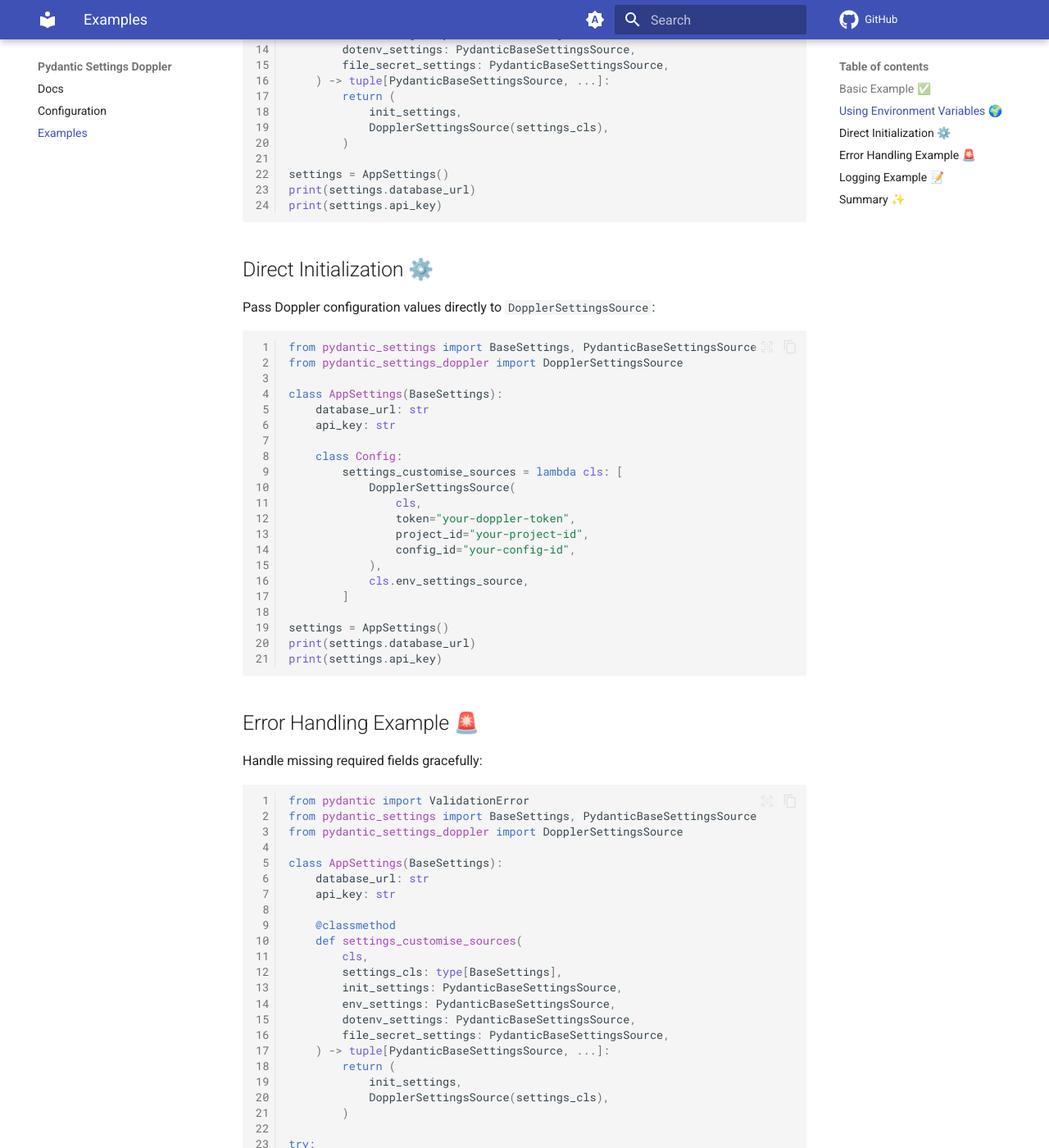
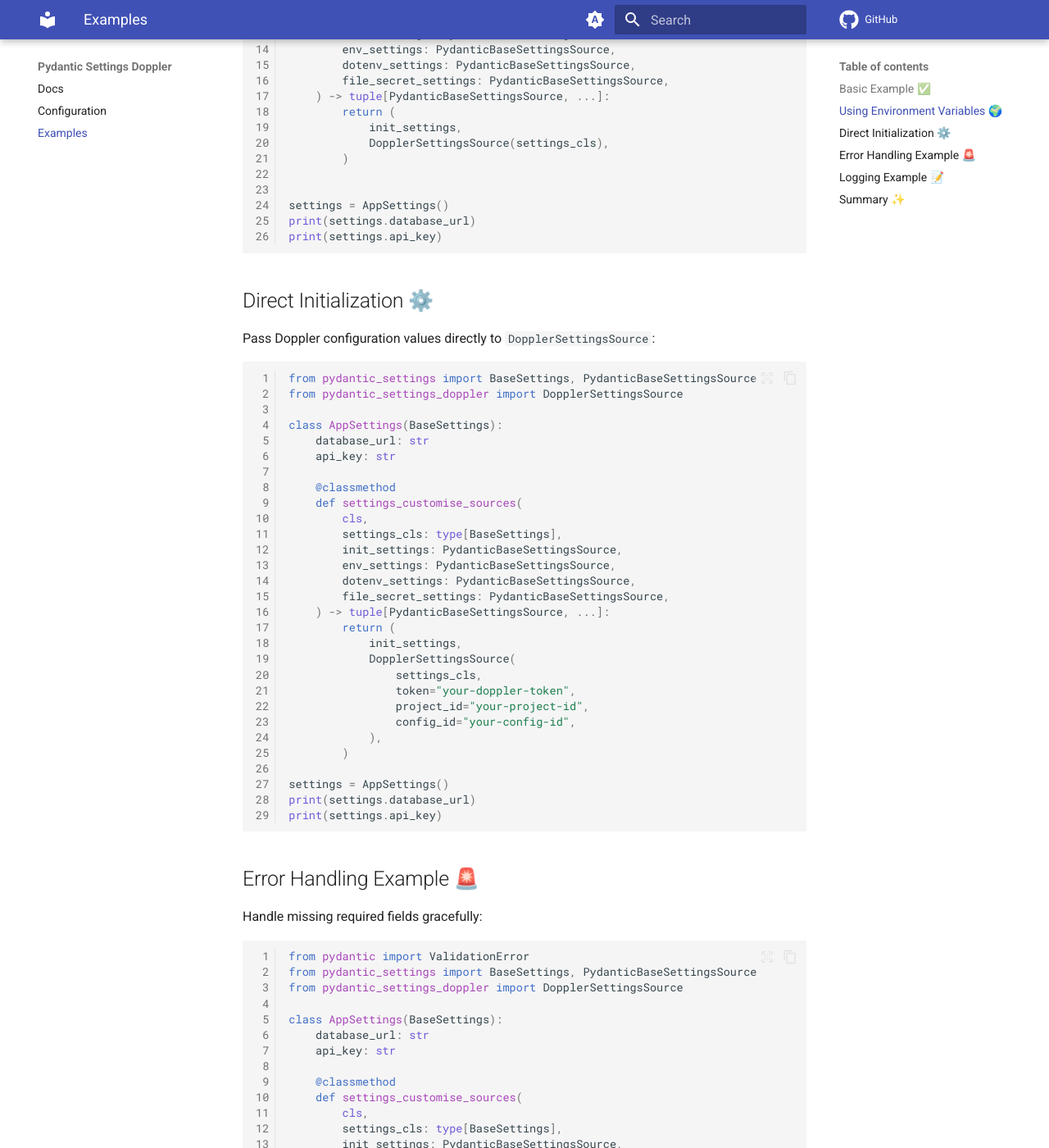
Before and after one commit to ajauniskis/pydantic-settings-doppler, an MkDocs documentation site: the page built from docs/examples.md, in a window 1280 px wide and 1400 px high, scrolled down 1389 px. Shown: the whole window at 82% size. Built offline with MkDocs 1.6.1 and Material for MkDocs 9.7.7, drawn with Linux system fonts in a browser that asks for light colours; comment, search, counter and statistics services are not loaded.

Commit message:
fix: update README and examples for clarity and formatting improvements

```diff
--- a/docs/examples.md
+++ b/docs/examples.md
@@ -53,6 +53,7 @@
 from pydantic_settings import BaseSettings, PydanticBaseSettingsSource
 from pydantic_settings_doppler import DopplerSettingsSource
 
+
 class AppSettings(BaseSettings):
     database_url: str
     api_key: str
@@ -71,6 +72,7 @@
             DopplerSettingsSource(settings_cls),
         )
 
+
 settings = AppSettings()
 print(settings.database_url)
 print(settings.api_key)
@@ -88,16 +90,24 @@
     database_url: str
     api_key: str
 
-    class Config:
-        settings_customise_sources = lambda cls: [
+    @classmethod
+    def settings_customise_sources(
+        cls,
+        settings_cls: type[BaseSettings],
+        init_settings: PydanticBaseSettingsSource,
+        env_settings: PydanticBaseSettingsSource,
+        dotenv_settings: PydanticBaseSettingsSource,
+        file_secret_settings: PydanticBaseSettingsSource,
+    ) -> tuple[PydanticBaseSettingsSource, ...]:
+        return (
+            init_settings,
             DopplerSettingsSource(
-                cls,
+                settings_cls,
                 token="your-doppler-token",
                 project_id="your-project-id",
                 config_id="your-config-id",
             ),
-            cls.env_settings_source,
-        ]
+        )
 
 settings = AppSettings()
 print(settings.database_url)
```
Also changed, not shown: README.md (+0 -1 lines), docs/configuration.md (+6 -3 lines), docs/index.md (+1 -1 lines).
